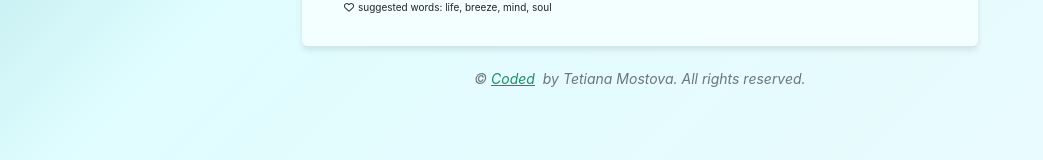
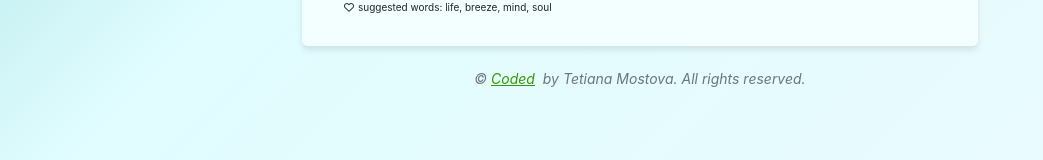
Before and after one commit to Tetianamost/dictionary-project, a React (Create React App) app: page / in a window 1280 px wide. In both pictures the pointer is over the link "Coded". Shown: the part 311-471 px from the top of the page, without its empty margins (0-1043 px from the left). Built offline with nearby package versions, Linux system fonts and the light colour scheme; no server answers.

Commit message:
footer link color changed

```diff
--- a/src/App.css
+++ b/src/App.css
@@ -22,7 +22,7 @@ a {
   color: #052a1a;
 }
 a:hover {
-  color: #1d8e64;
+  color: #369801;
 }
 
 @media (prefers-reduced-motion: no-preference) {
```
